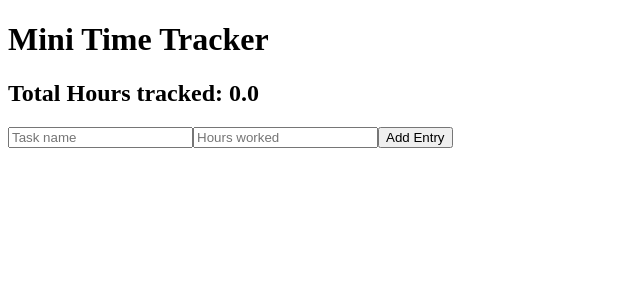
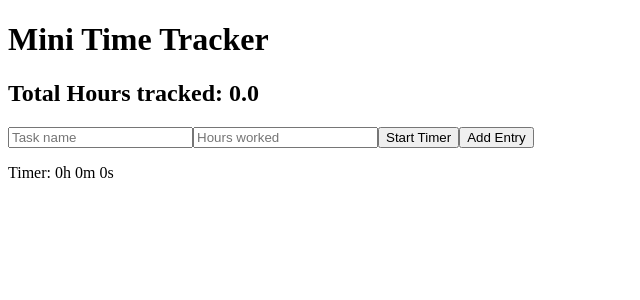
Before and after one commit to Thabo-Tshabalala/mini-time-tracker, a React (Vite) app: page / in a window 1280 px wide. Shown: the top 300 px of the page, without its empty margins (0-640 px from the left). Built offline with nearby package versions, Linux system fonts and the light colour scheme.

Commit message:
feature : intergrate userTimer

```diff
--- a/src/components/TimeEntryForm.tsx
+++ b/src/components/TimeEntryForm.tsx
@@ -1,5 +1,6 @@
 import { useState } from "react";
 import { isValidTaskName } from "../utils/validateTimeEntry";
+import { useTimer } from "../hooks/useTimer";
 
 interface Props {
   onAdd: (entry: { taskName: string; hours: number }) => void;
@@ -9,6 +10,24 @@ function TimeEntryForm({ onAdd }: Props) {
   const [taskName, setTaskName] = useState("");
   const [hours, setHours] = useState("");
  const [error, setError] = useState<string | null>(null);
+ const [isRunning, setIsRunning] = useState(false);
+ const { seconds, start, stop } = useTimer();
+
+  const toggleTimer = () => {
+    if (isRunning) {
+      stop();
+    } else {
+      start();
+    }
+    setIsRunning(!isRunning);
+  };
+
+const formatTime = (s: number) => {
+  const h = Math.floor(s / 3600);
+  const m = Math.floor((s % 3600) / 60);
+  const sec = s % 60;
+  return `${h}h ${m}m ${sec}s`;
+};
 
 
 const handleSubmit = (e: React.FormEvent) => {
@@ -48,7 +67,17 @@ const handleSubmit = (e: React.FormEvent) => {
         min="0"
         step="0.01"
       />
-      <button type="submit">Add Entry</button>
+          <button
+        type="button"
+        onClick={toggleTimer}
+        className={isRunning ? "button-stop" : "button-start"}
+      >
+        {isRunning ? "Stop Timer" : "Start Timer"}
+      </button>
+
+     <button type="submit" className="button-submit">Add Entry</button>
+
+      <p className="timer-display">Timer: {formatTime(seconds)}</p>
        {error && <p className="error">{error}</p>}
     </form>
   );
```
